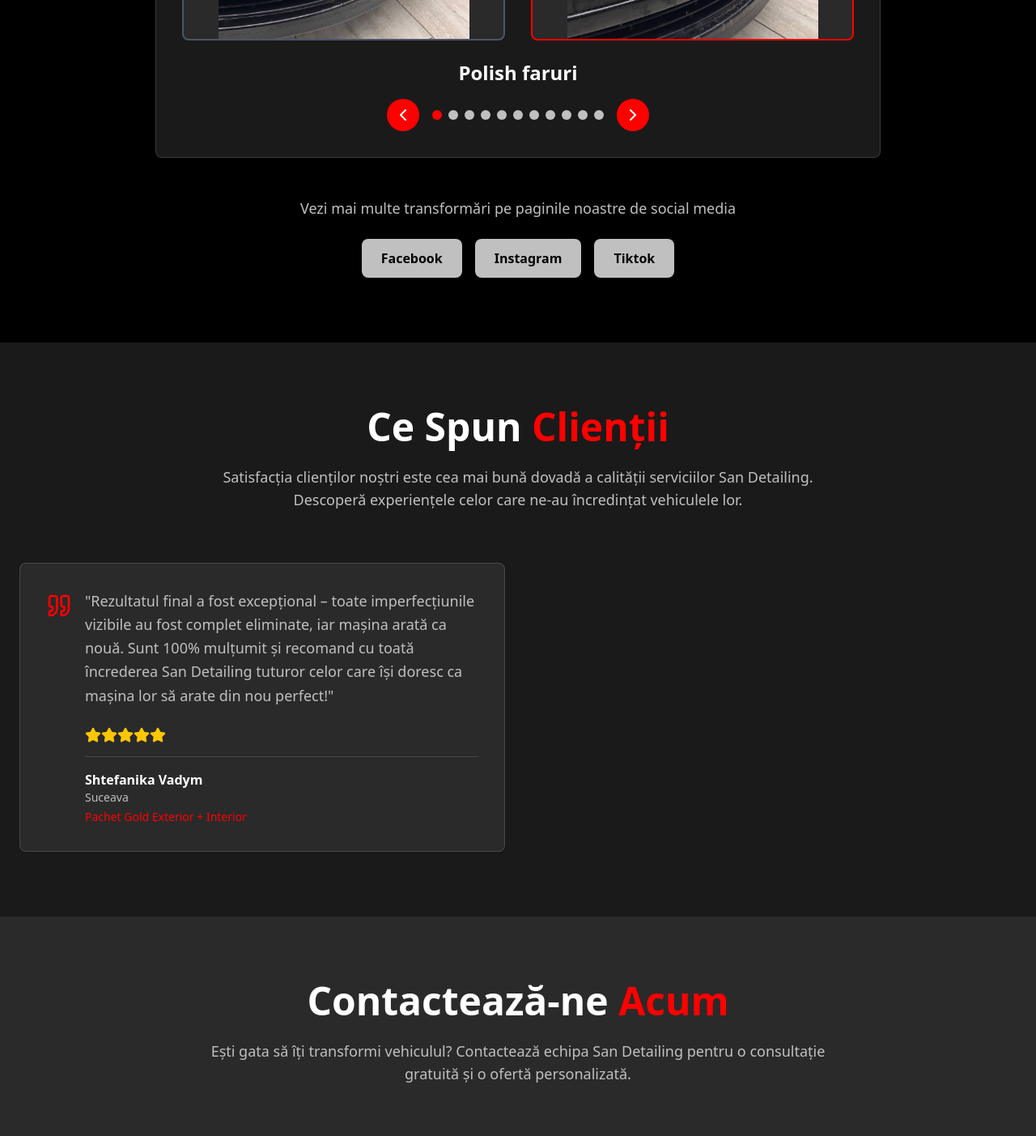
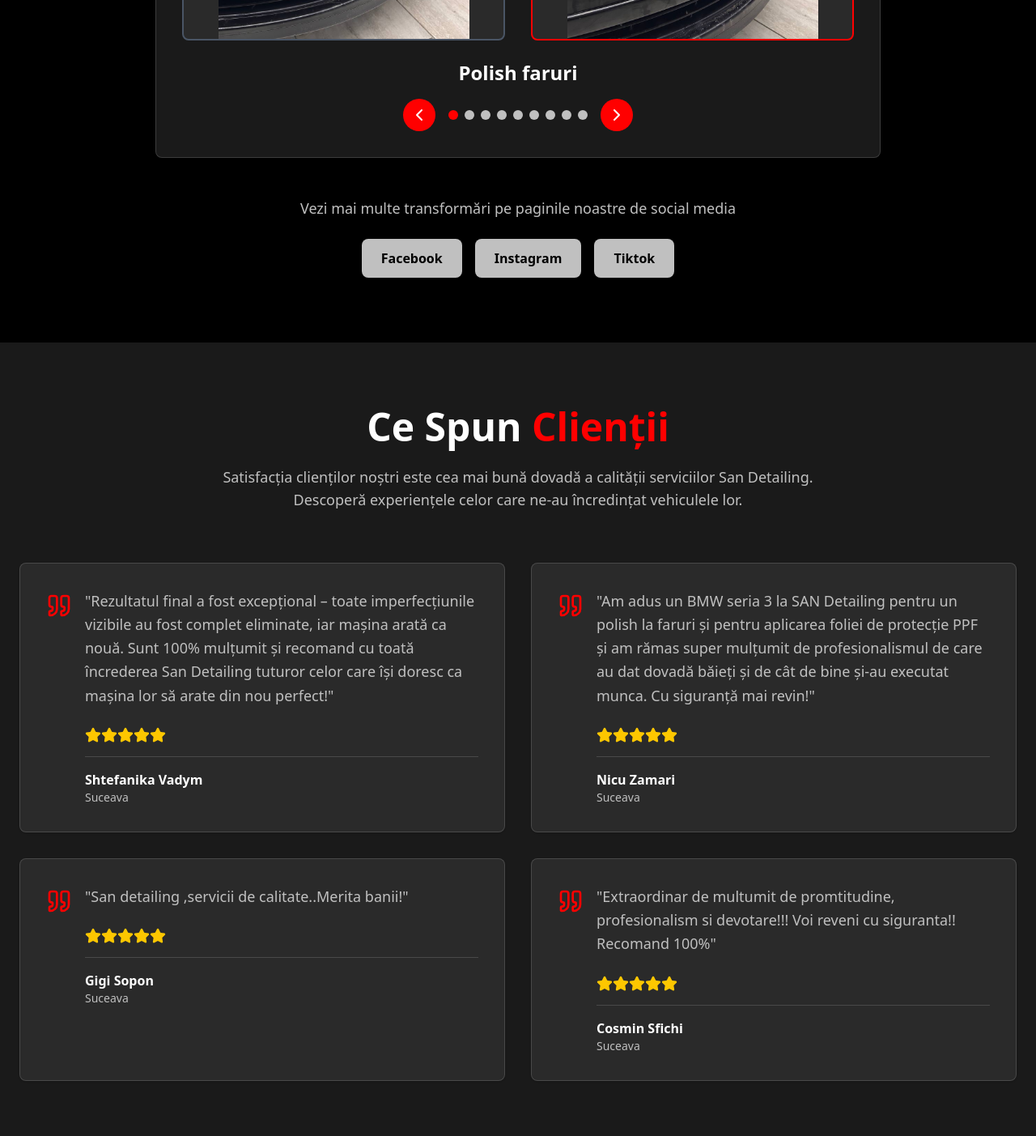
Before and after one commit to shtefanika-vadym/san-detailing-landing-page, a Next.js app: page / in a window 1280 px wide. Shown: the part 6360-7763 px from the top of the page at 81% size. Built offline with nearby package versions, Linux system fonts and the light colour scheme.

Commit message:
feat: update reviews

```diff
--- a/package.json
+++ b/package.json
@@ -17,6 +17,7 @@
     "path": false
   },
   "dependencies": {
+    "@next/third-parties": "^16.1.6",
     "@radix-ui/react-radio-group": "^1.3.7",
     "@radix-ui/react-slot": "^1.2.3",
     "axios": "^1.11.0",
--- a/src/app/components/gallery-section.tsx
+++ b/src/app/components/gallery-section.tsx
@@ -108,28 +108,6 @@ export function GallerySection() {
         src: "/bagaj-after.jpg",
         description:
           "Portbagaj curățat și organizat după procesul de detailing",
-      },
-    },
-    {
-      title: "Curățare interior",
-      before: {
-        src: "/bord-jum.jpeg",
-        description: "Torpedou plin și murdar înainte de curățare",
-      },
-      after: {
-        src: "/cap-jum.jpeg",
-        description: "Cotieră curățată după procesul de detailing",
-      },
-    },
-    {
-      title: "Polish faruri",
-      before: {
-        src: "/headlight-before.jpg",
-        description: "Far înainte de polish - mat, îngălbenit și zgâriat",
-      },
-      after: {
-        src: "/headlight-after.jpg",
-        description: "Far după polish - clar, strălucitor și ca nou",
       },
     },
   ];
--- a/src/app/components/testimonials-section.tsx
+++ b/src/app/components/testimonials-section.tsx
@@ -9,7 +9,24 @@ export function TestimonialsSection() {
       location: "Suceava",
       rating: 5,
       text: "Rezultatul final a fost excepțional – toate imperfecțiunile vizibile au fost complet eliminate, iar mașina arată ca nouă. Sunt 100% mulțumit și recomand cu toată încrederea San Detailing tuturor celor care își doresc ca mașina lor să arate din nou perfect!",
-      service: "Pachet Gold Exterior + Interior",
+    },
+    {
+      name: "Nicu Zamari",
+      location: "Suceava",
+      rating: 5,
+      text: "Am adus un BMW seria 3 la SAN Detailing pentru un polish la faruri și pentru aplicarea foliei de protecție PPF și am rămas super mulțumit de profesionalismul de care au dat dovadă băieți și de cât de bine și-au executat munca. Cu siguranță mai revin!",
+    },
+    {
+      name: "Gigi Sopon",
+      location: "Suceava",
+      rating: 5,
+      text: "San detailing ,servicii de calitate..Merita banii!",
+    },
+    {
+      name: "Cosmin Sfichi",
+      location: "Suceava",
+      rating: 5,
+      text: "Extraordinar de multumit de promtitudine, profesionalism si devotare!!! Voi reveni cu siguranta!! Recomand 100%",
     },
   ];
 
@@ -57,9 +74,6 @@ export function TestimonialsSection() {
                       <p className="text-san-metallic text-sm">
                         {testimonial.location}
                       </p>
-                      <p className="text-san-red mt-1 text-sm font-medium">
-                        {testimonial.service}
-                      </p>
                     </div>
                   </div>
                 </div>
--- a/src/app/layout.tsx
+++ b/src/app/layout.tsx
@@ -1,5 +1,6 @@
 import type { Metadata } from "next";
 import { Geist, Geist_Mono } from "next/font/google";
+import { GoogleTagManager } from "@next/third-parties/google";
 
 import "./globals.css";
 
@@ -46,6 +47,7 @@ export default function RootLayout({
 }: Readonly<{ children: React.ReactNode }>) {
   return (
     <html lang="ro">
+      <GoogleTagManager gtmId="GTM-PS2DQQHK" />
       <body
         className={`${geistSans.variable} ${geistMono.variable} antialiased`}
       >
```
Also changed, not shown: 1 other file (tests, documents, lock files or other folders).
